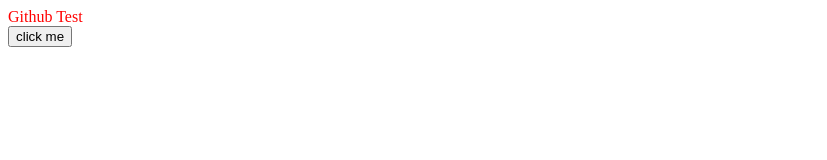
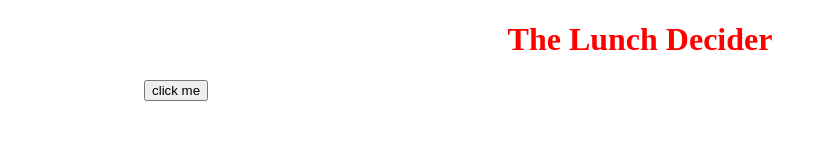
Before and after one commit to gbrack95/W3200-Assign1, a plain HTML site: page index.html in a window 1280 px wide. Shown: the whole page, without its empty margins (0-827 px from the left). Drawn offline with Linux system fonts and the light colour scheme.

Commit message:
wrapper, h1 -> all files

```diff
--- a/app.js
+++ b/app.js
@@ -1,4 +1,4 @@
-var title = document.querySelector(".title");
+var title = document.querySelector("#title");
 console.log("the title is", title);
 
 var button = document.querySelector("#button");
--- a/index.html
+++ b/index.html
@@ -3,13 +3,13 @@
     <head>
         <meta charset="utf-8">
         <link rel="stylesheet" href="style.css">
-        <title>Test Github</title>
+        <title>indecisive</title>
     </head>
     <body>
-        <div class="title">
-            Github Test
+        <div class="wrapper">
+            <h1 id="title">The Lunch Decider</h1>
+            <button id="button">click me</button>
         </div>
-        <button id="button">click me</button>
         <script src="app.js"></script>
     </body>
 </html>
--- a/style.css
+++ b/style.css
@@ -1,3 +1,14 @@
-.title {
+body {
+    margin: 0;
+    padding: 0;
+}
+
+.wrapper {
+    width: 992px;
+    margin: auto;
+}
+
+#title {
+    text-align: center;
     color: red;
 }
```
